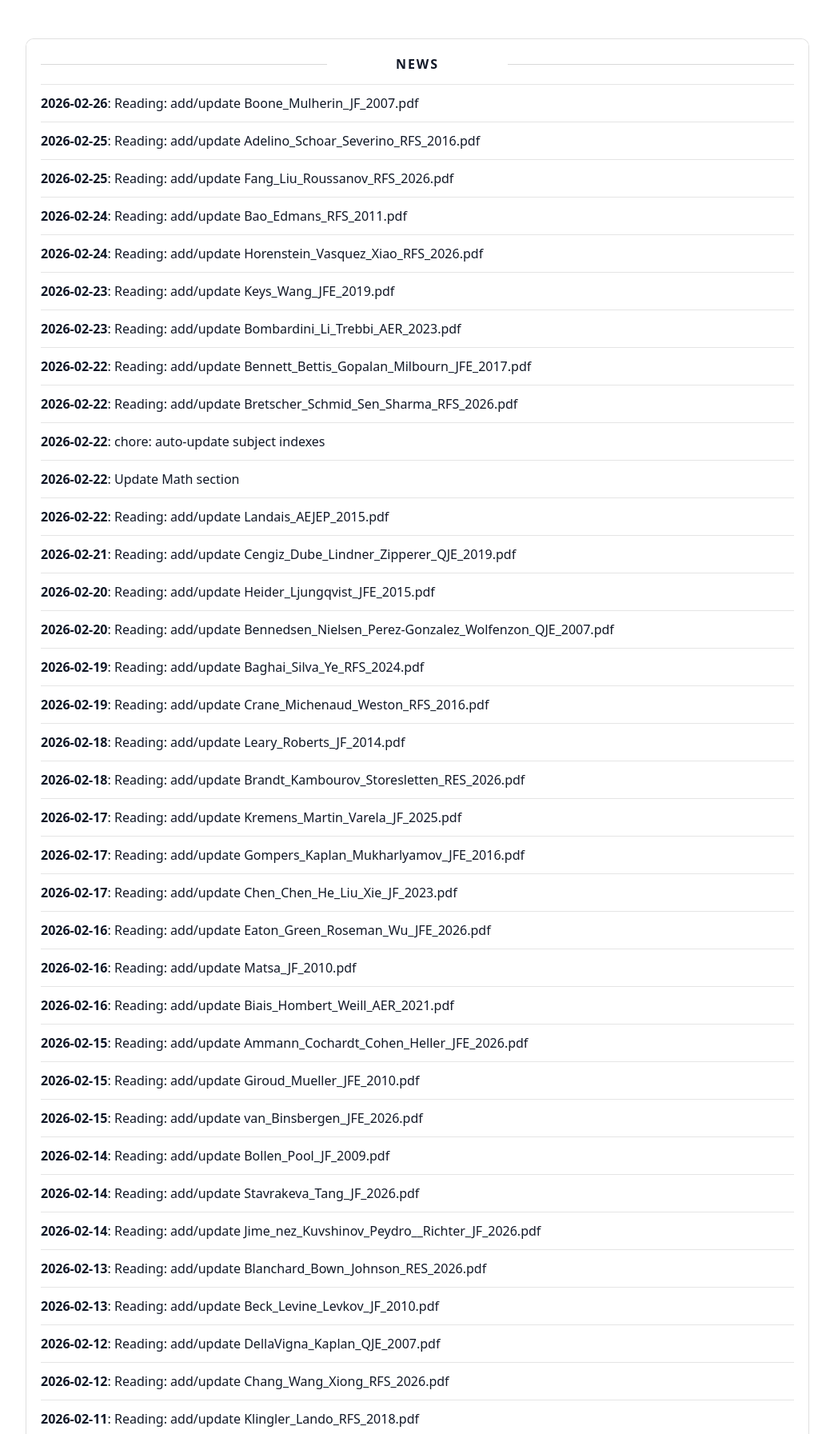
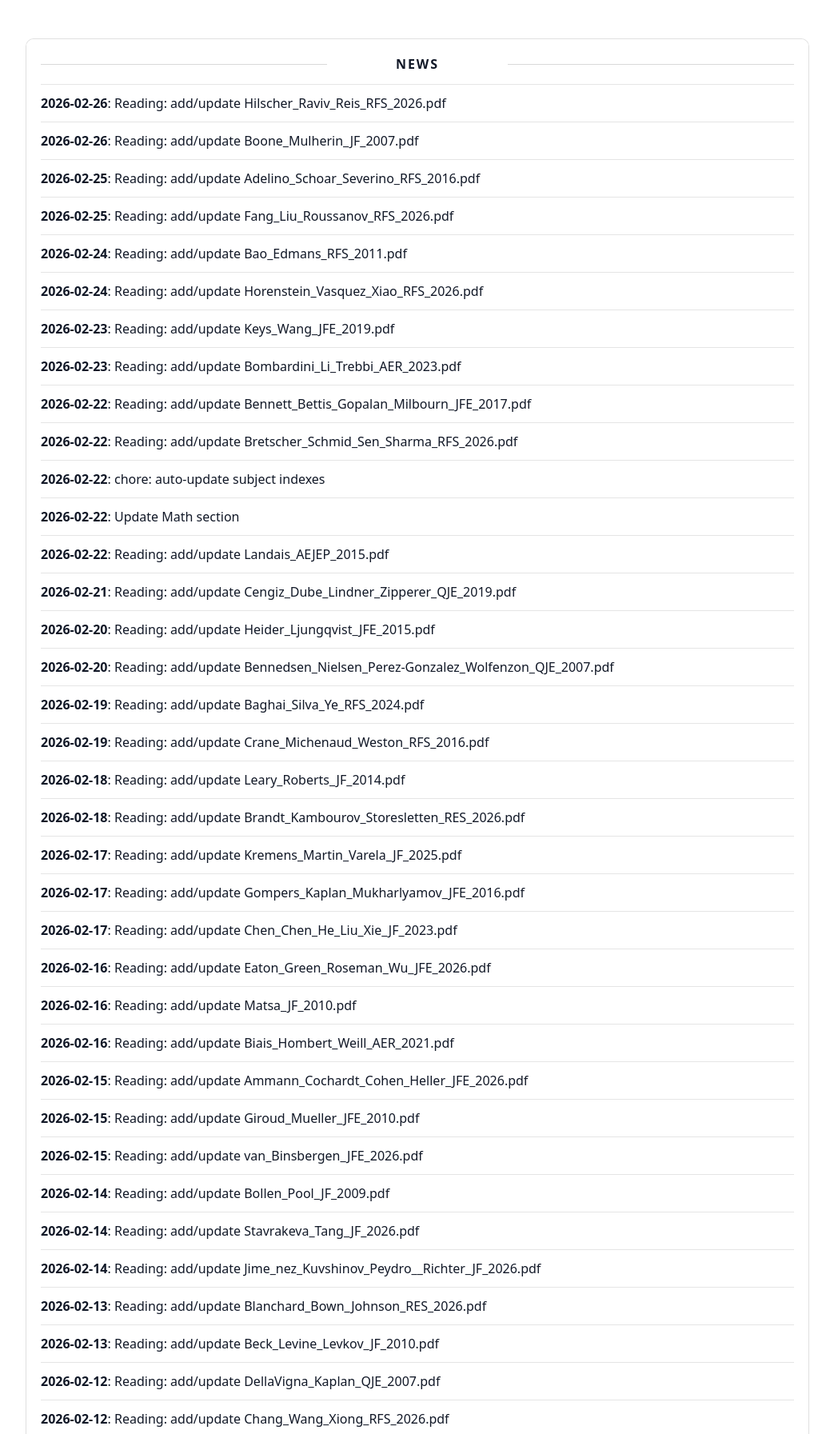
Before and after one commit to yaxinzn/study-archive, a Jekyll site: the page built from updates/index.md, in a window 1280 px wide, cut to the strip 476-2269 px from the top of the page. Shown: the whole strip at 80% size, without its empty margins (118-1161 px from the left). Built offline with Jekyll 4.4.1, drawn with Linux system fonts in a browser that asks for light colours; some of the changed text lies outside the part shown.

Commit message:
chore: update NEWS feed

```diff
--- a/_data/news.yml
+++ b/_data/news.yml
@@ -1,4 +1,7 @@
 # Auto-generated update history (sorted newest -> oldest). Do not edit manually.
+- ts: "1772106738"
+  date: "2026-02-26"
+  title: "Reading: add/update Hilscher_Raviv_Reis_RFS_2026.pdf"
 - ts: "1772105028"
   date: "2026-02-26"
   title: "Reading: add/update Boone_Mulherin_JF_2007.pdf"
```
